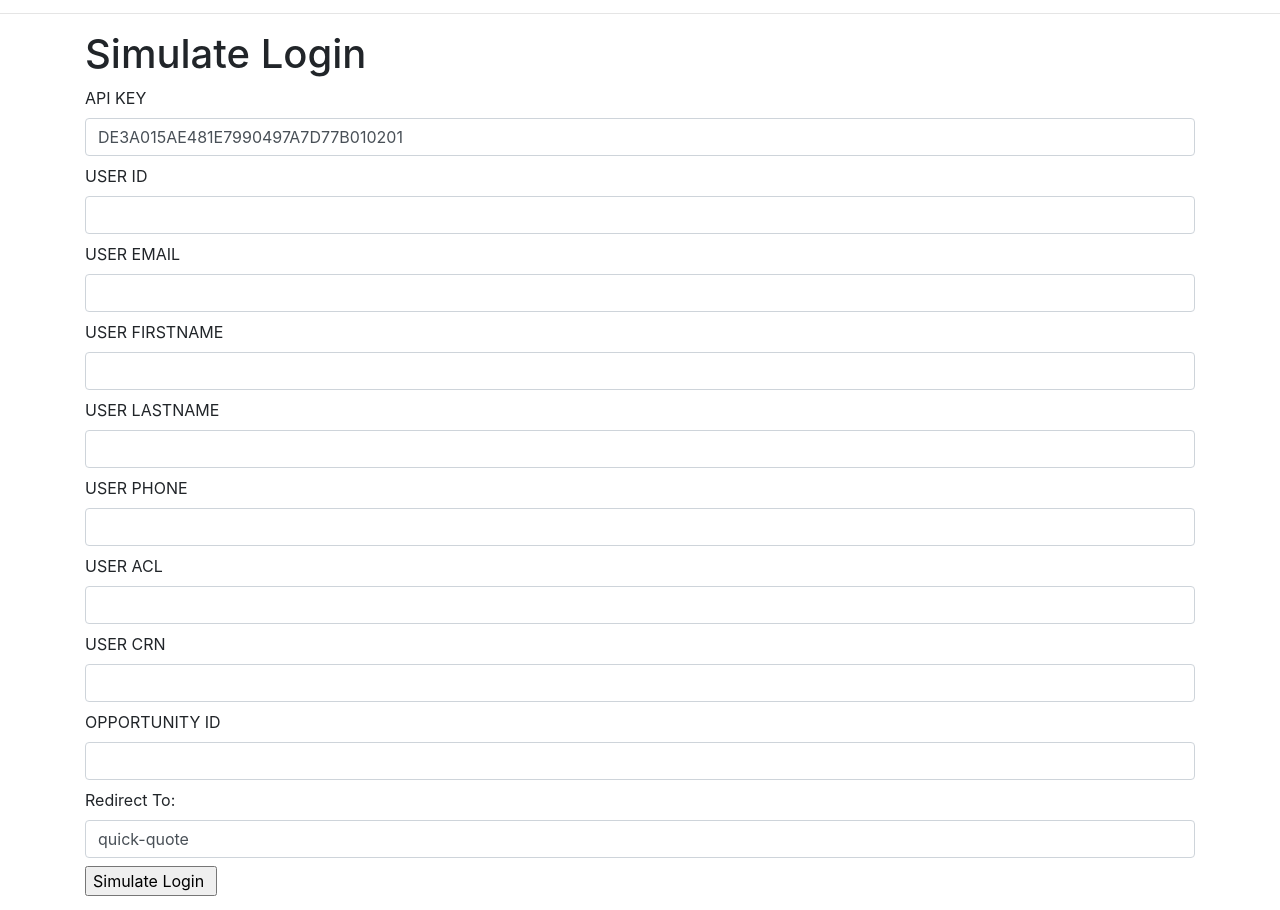
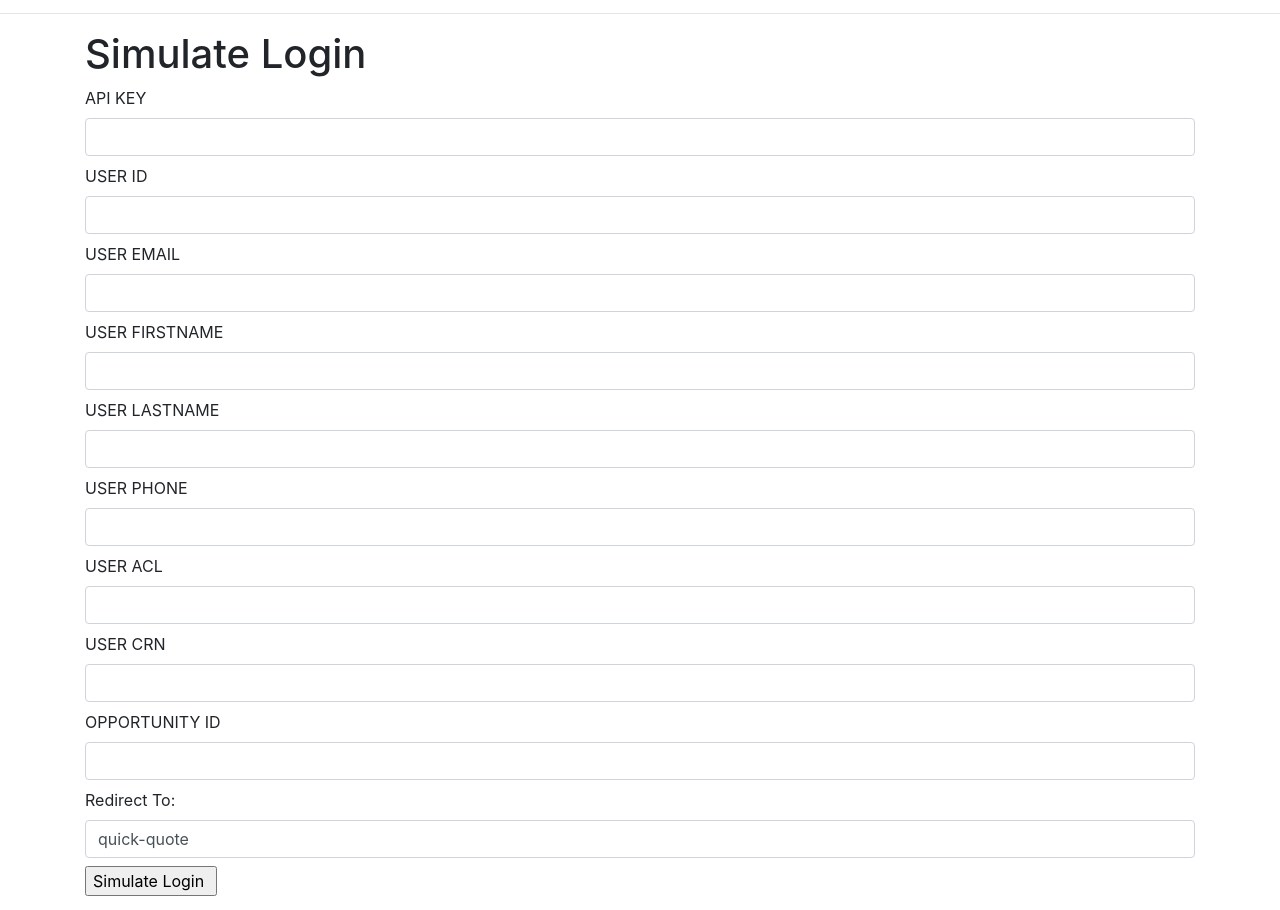
Before and after one commit to akhildriveon411/single-signon, a plain HTML site: page index.html in a window 1280 px wide. Shown: the part 6346-7256 px from the top of the page. Drawn offline with nearby package versions, Linux system fonts and the light colour scheme.

Commit message:
remove key

```diff
--- a/index.html
+++ b/index.html
@@ -430,7 +430,7 @@
 	<form id="login-form" action="https://dev-ninja.driveiq-caf.com.au/iframe-signon" method="post" target="my_frame">
 		<div class="form-group mb-2">
 			<label>API KEY</label>
-			<input id="api-key2" type="text" class="form-control" name="api-key" value="DE3A015AE481E7990497A7D77B010201">
+			<input id="api-key2" type="text" class="form-control" name="api-key" value="">
 		</div>
 		<div class="form-group mb-2">
 			<label>USER ID</label>
```
